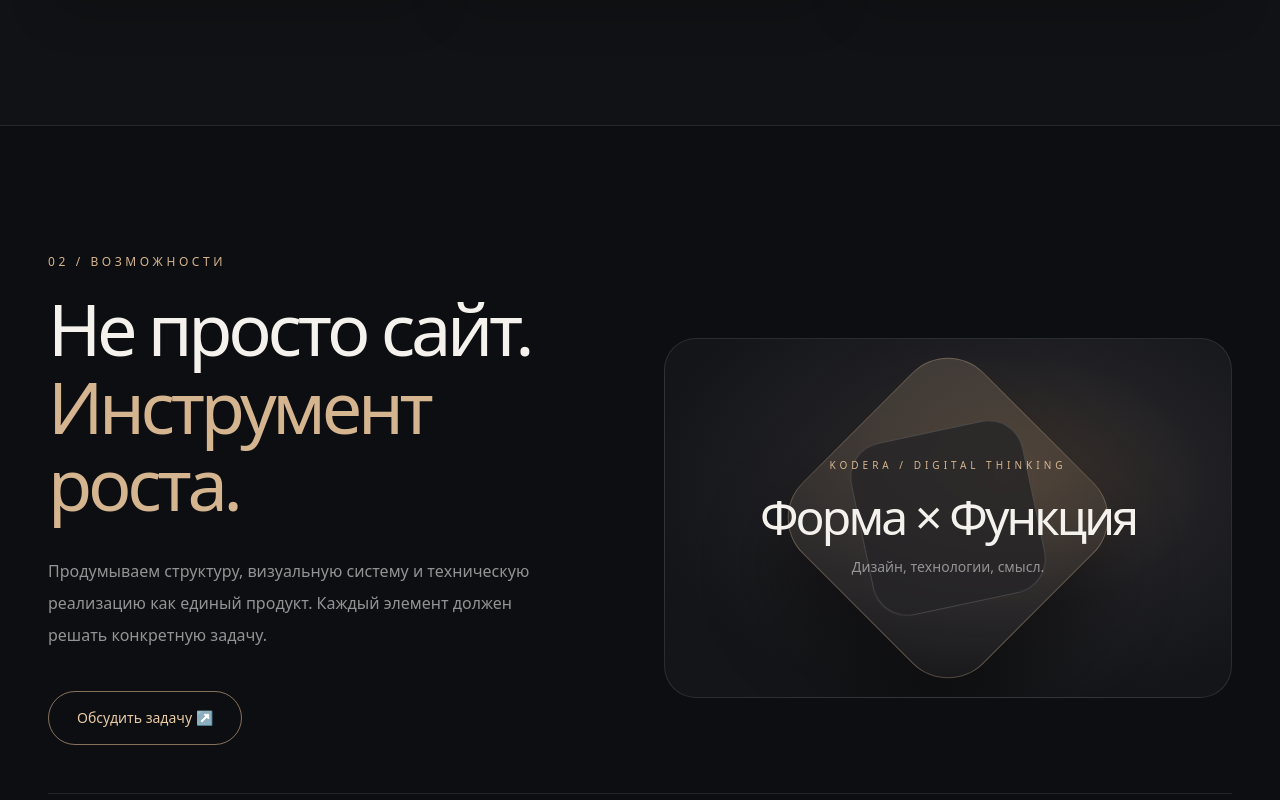
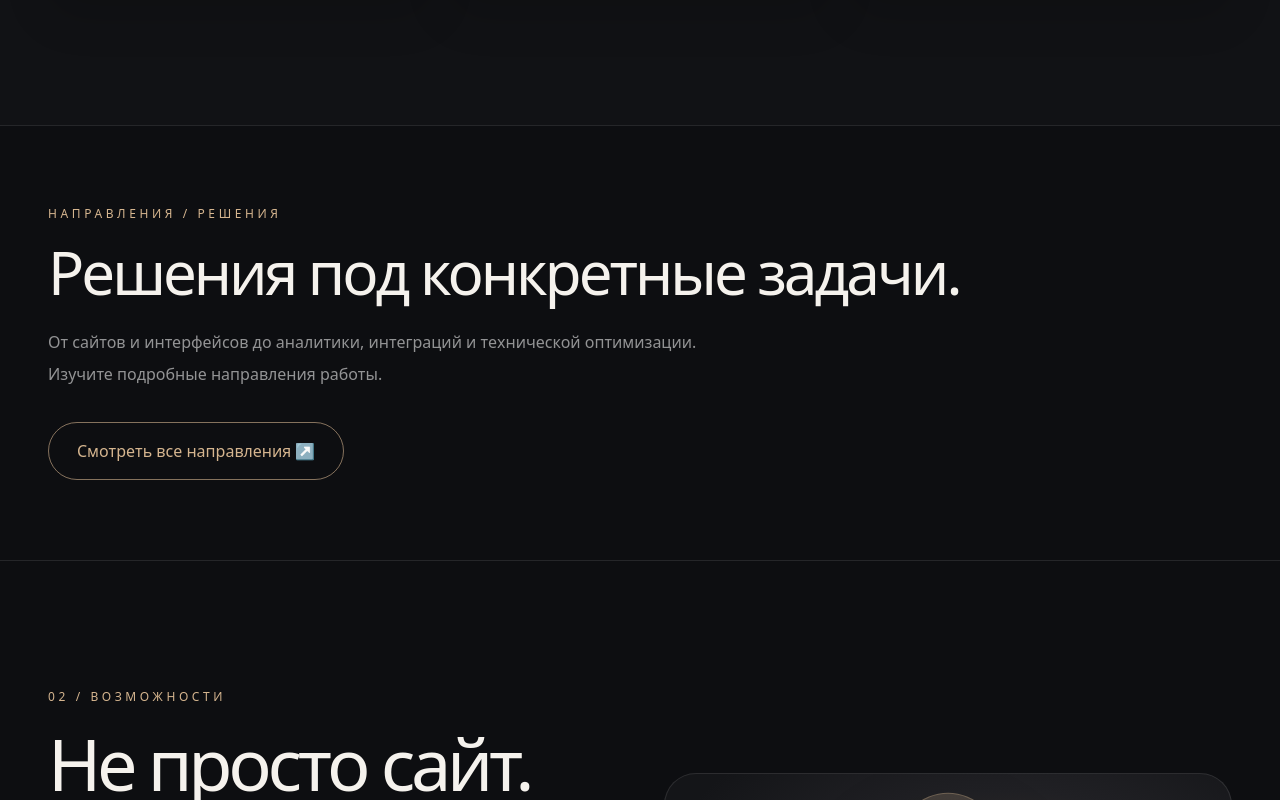
Before and after one commit to bdjsjss7-sys/kodera, a Next.js app: page / in a window 1280 px wide. Shown: the part 1840-2640 px from the top of the page. Built offline with nearby package versions, Linux system fonts and the light colour scheme.

Commit message:
feat: link homepage to SEO solutions hub

```diff
--- a/src/app/page.tsx
+++ b/src/app/page.tsx
@@ -71,7 +71,7 @@ export default function Home() {
           </div>
         </div>
       </section>
-      <section id="projects" className="relative overflow-hidden border-t border-white/10 py-24 md:py-32">
+      <section className="border-t border-white/10 py-20"><div className="mx-auto max-w-[1500px] px-5 md:px-12"><p className="text-xs uppercase tracking-[.3em] text-[#d5b58f]">Направления / Решения</p><h2 className="mt-5 text-4xl font-light tracking-[-.05em] md:text-6xl">Решения под конкретные задачи.</h2><p className="mt-6 max-w-2xl leading-8 text-white/55">От сайтов и интерфейсов до аналитики, интеграций и технической оптимизации. Изучите подробные направления работы.</p><Link href="/solutions" className="mt-8 inline-flex rounded-full border border-[#d5b58f]/60 px-7 py-4 text-[#d5b58f] transition hover:bg-[#d5b58f] hover:text-black">Смотреть все направления ↗</Link></div></section><section id="projects" className="relative overflow-hidden border-t border-white/10 py-24 md:py-32">
         <div className="mx-auto max-w-[1500px] px-5 md:px-12">
           <p className="mb-5 text-xs uppercase tracking-[.3em] text-[#d5b58f]">02 / Возможности</p>
           <div className="grid gap-12 lg:grid-cols-2 lg:items-center">
```
